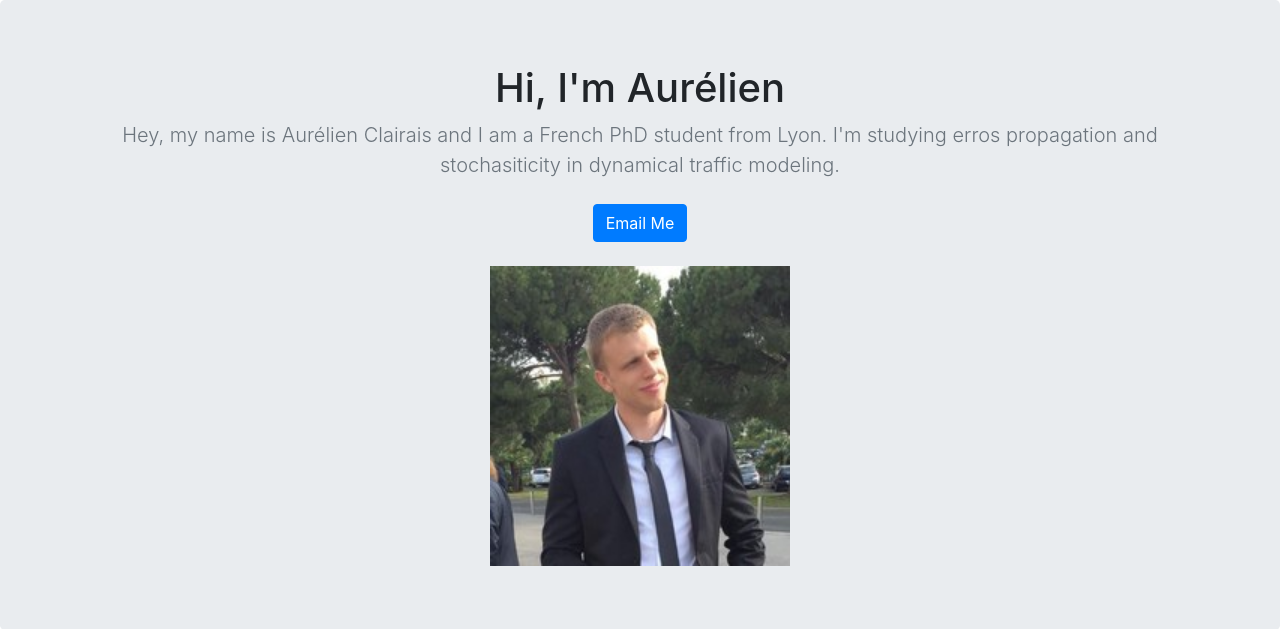
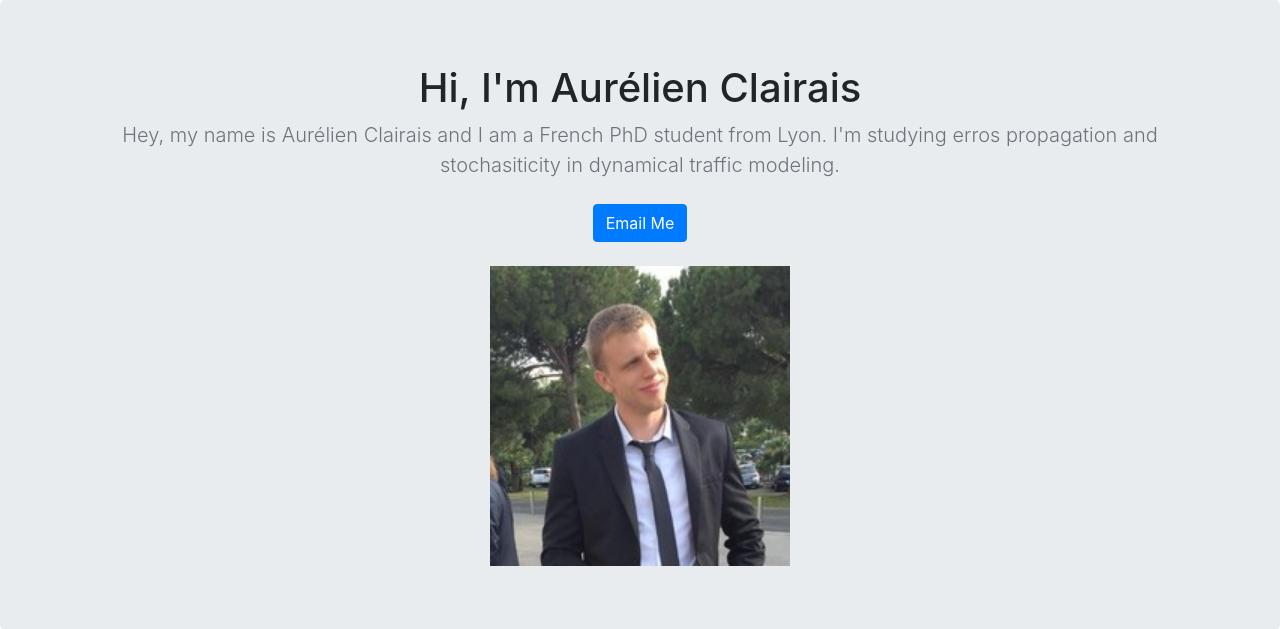
Before and after one commit to AureClai/portfolio-project, a Django app: page / in a window 1280 px wide. Shown: the part 56-685 px from the top of the page. Run offline with Django 3.2, Linux system fonts and the light colour scheme; data that the repository does not hold is empty; some libraries are stand-ins or nearby versions.

Commit message:
Test andres

```diff
--- a/jobs/templates/jobs/home.html
+++ b/jobs/templates/jobs/home.html
@@ -37,7 +37,7 @@
 
     <section class="jumbotron text-center">
       <div class="container">
-        <h1 class="jumbotron-heading">Hi, I'm Aurélien</h1>
+        <h1 class="jumbotron-heading">Hi, I'm Aurélien Clairais</h1>
         <p class="lead text-muted">Hey, my name is Aurélien Clairais and I am a French PhD student from Lyon. I'm studying erros propagation and stochasiticity in dynamical traffic modeling.</p>
         <p>
           <a href="mailto:aureclai.dev@gmail.com" class="btn btn-primary my-2">Email Me</a>
```
